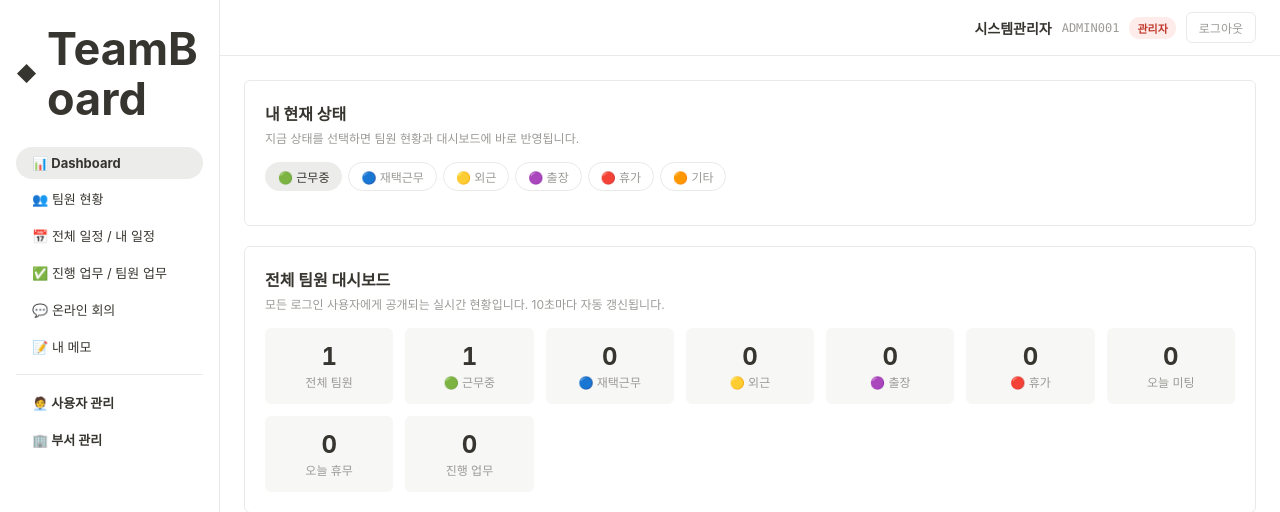
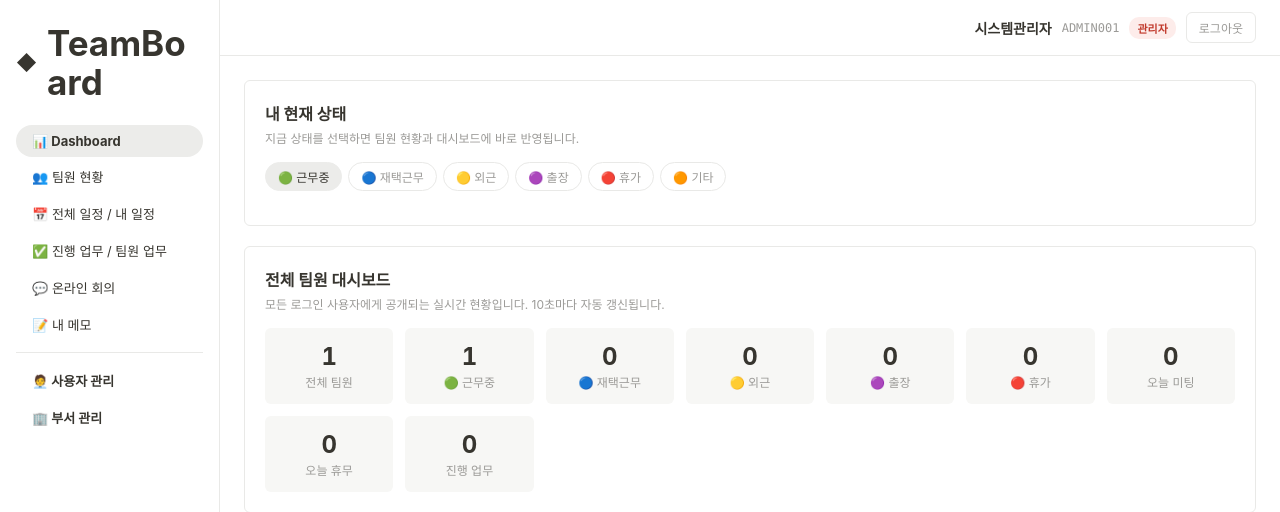
Before and after one commit to kimyeseul120-creator/20260915_TEAMSCH_G, a Flask app: page / in a window 1280 px wide. Shown: the top 512 px of the page. Run offline with Flask 3, Linux system fonts and the light colour scheme; the visitor is signed in with stand-in values (Sample User, id 1); data comes from the database, SQL or seed files in the repository; data that the repository does not hold is empty.

Commit message:
Reduce sidebar TeamBoard title to 35px (login page title unchanged at 66px)
Co-Authored-By: Claude Sonnet 5 <noreply@anthropic.com>

```diff
--- a/app/static/css/style.css
+++ b/app/static/css/style.css
@@ -53,7 +53,7 @@ a { color: var(--brand); text-decoration: none; }
 .brand-mark { font-size: 20px; color: var(--ink); flex-shrink: 0; }
 .brand-text { min-width: 0; }
 .brand-title {
-    font-weight: 700; color: var(--ink); font-size: 45px; line-height: 1.1;
+    font-weight: 700; color: var(--ink); font-size: 35px; line-height: 1.1;
     overflow-wrap: anywhere; word-break: break-word; min-width: 0;
 }
 .brand-sub { font-size: 11px; color: var(--muted); }
```
